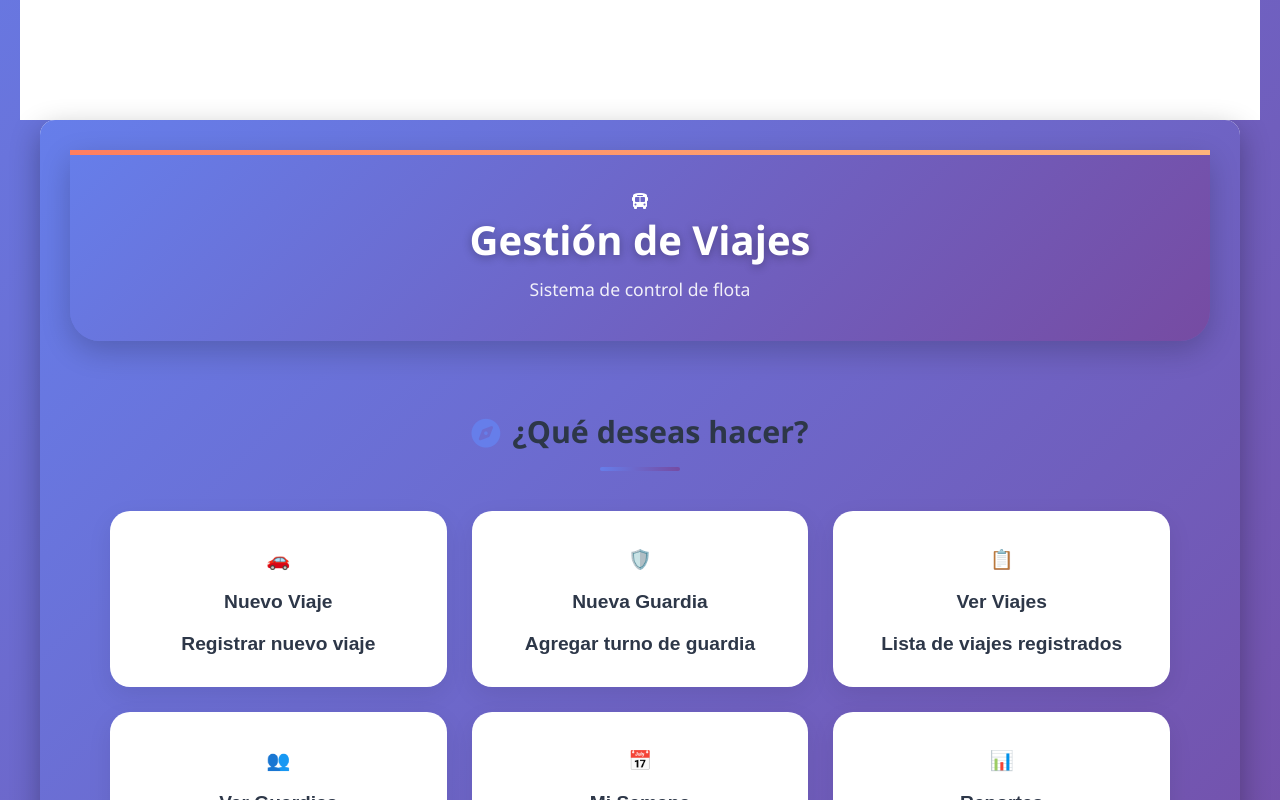
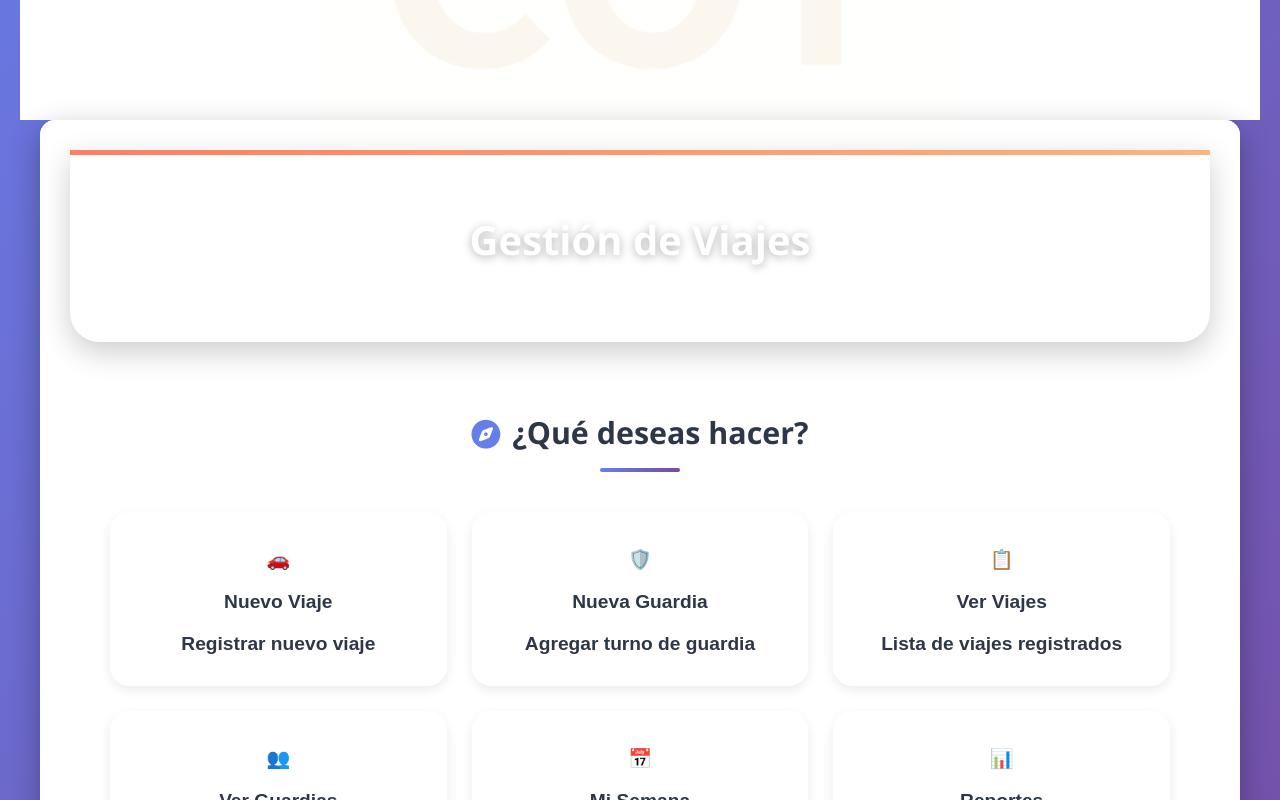
Before and after one commit to claudio3964/app-kilometros-completa, a plain HTML site: page index.html in a window 1280 px wide. Shown: the part 400-1200 px from the top of the page. Drawn offline with Linux system fonts and the light colour scheme.

Commit message:
Update style.css

```diff
--- a/style.css
+++ b/style.css
@@ -550,3 +550,59 @@ body {
     margin: 15px auto 0;
     border-radius: 2px;
 }
+/* ===== LOGO COMO FONDO (OPCIÓN 2) ===== */
+
+/* 1. Fondo con logo fijo y desenfoque dinámico */
+.main-screen-background {
+    position: fixed; /* Fijo en la pantalla */
+    top: 0;
+    left: 0;
+    width: 100vw;
+    height: 100vh;
+    background-image: url('https://claudio3964.github.io/app-kilometros-completa/icons/icon-512.png'); /* <-- URL de tu logo */
+    background-size: 50% auto; /* Tamaño inicial del logo */
+    background-position: center 35%; /* Posición centrada, un poco arriba */
+    background-repeat: no-repeat;
+    opacity: 0.07; /* Muy sutil al inicio */
+    transition: all 0.6s ease-out;
+    z-index: 0; /* Detrás de todo */
+    pointer-events: none; /* No intercepta clicks */
+}
+
+/* 2. Cuando se hace scroll, desenfocar y reducir el logo */
+.main-screen-background.scrolled {
+    opacity: 0.04; /* Más transparente */
+    filter: blur(5px); /* Efecto desenfoque */
+    -webkit-filter: blur(5px);
+    background-size: 40% auto; /* Logo más pequeño */
+}
+
+/* 3. Fondo semitransparente detrás del contenido para mejor legibilidad */
+#mainScreen {
+    position: relative; /* Contenedor para el z-index */
+    min-height: 100vh;
+    background: rgba(255, 255, 255, 0.85); /* Fondo blanco semitransparente */
+}
+
+/* 4. Asegurar que el contenido esté sobre el fondo */
+.logo-container,
+.menu-container {
+    position: relative;
+    z-index: 1; /* Encima del fondo */
+}
+
+/* 5. Botones con fondo más sólido para contraste */
+.menu-btn {
+    background: rgba(255, 255, 255, 0.92);
+    backdrop-filter: blur(3px);
+    border: 1px solid rgba(255, 255, 255, 0.4);
+    box-shadow: 0 4px 12px rgba(0, 0, 0, 0.08);
+}
+
+/* 6. Ajustes para el header sticky (si ya lo tienes) */
+.logo-container {
+    background: rgba(255, 255, 255, 0.9);
+    backdrop-filter: blur(8px);
+    -webkit-backdrop-filter: blur(8px);
+    border-bottom: 1px solid rgba(255, 255, 255, 0.3);
+}
```
